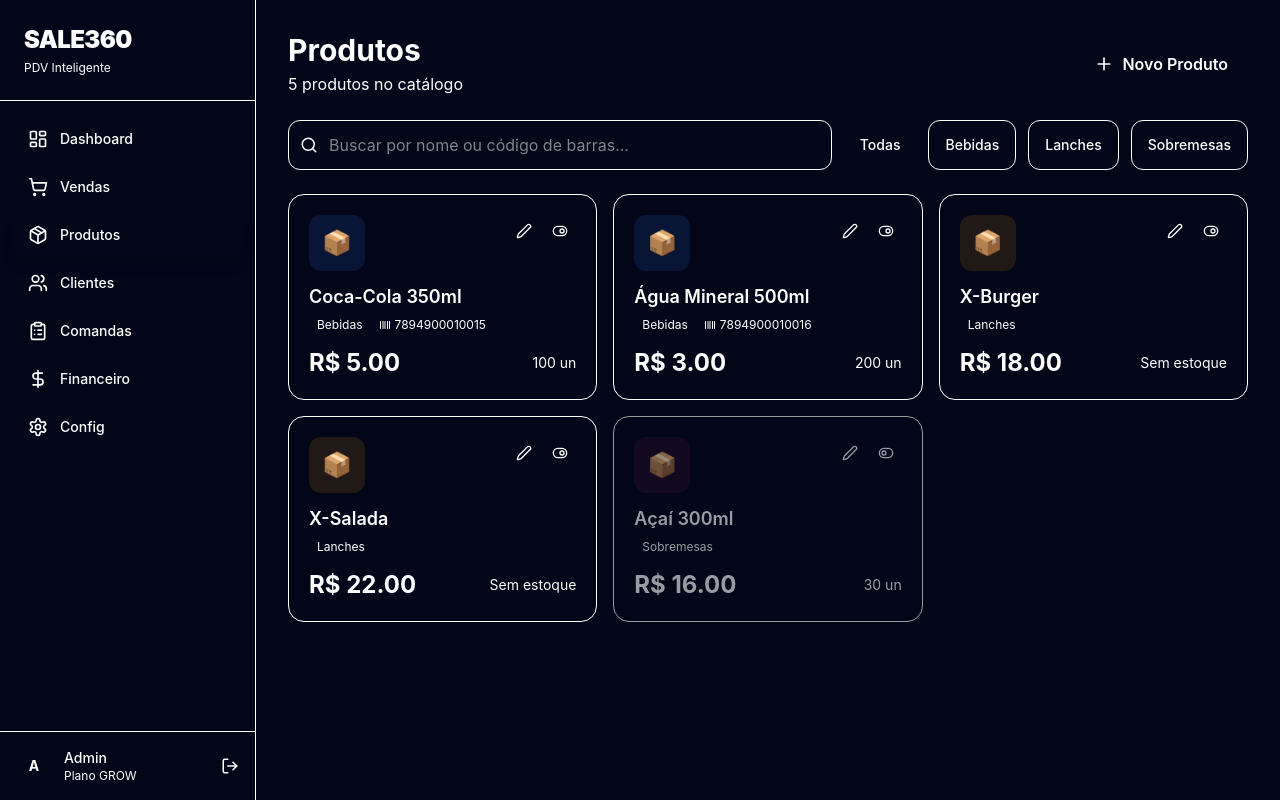
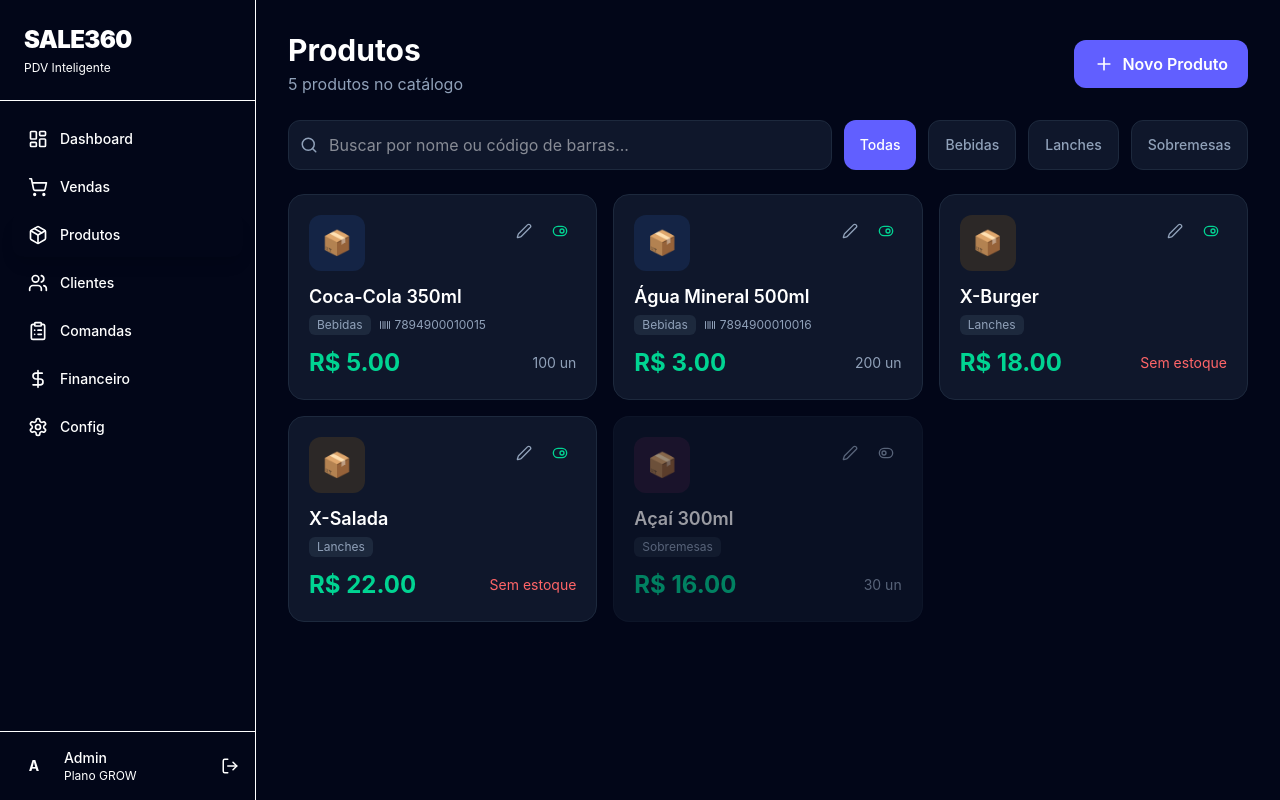
Before and after one commit to philipecordeiroprc-rgb/Sale360, a Next.js app in the folder apps/web/: page /products in a window 1280 px wide. Built offline with nearby package versions, Linux system fonts and the light colour scheme.

Commit message:
auto: update page.tsx

```diff
--- a/apps/web/src/app/products/page.tsx
+++ b/apps/web/src/app/products/page.tsx
@@ -27,9 +27,9 @@ export default function ProductsPage() {
       <div className="flex items-center justify-between">
         <div>
           <h2 className="text-3xl font-bold text-white">Produtos</h2>
-          <p className="text-dark-600 mt-1">{sampleProducts.length} produtos no catálogo</p>
+          <p className="text-slate-400 mt-1">{sampleProducts.length} produtos no catálogo</p>
         </div>
-        <button className="flex items-center gap-2 bg-accent hover:bg-accent-light text-white px-5 py-3 rounded-xl font-semibold transition-colors">
+        <button className="flex items-center gap-2 bg-indigo-500 hover:bg-indigo-400 text-white px-5 py-3 rounded-xl font-semibold transition-colors">
           <Plus size={20} />
           Novo Produto
         </button>
@@ -38,13 +38,13 @@ export default function ProductsPage() {
       {/* Filters */}
       <div className="flex gap-3 flex-wrap">
         <div className="flex-1 min-w-[200px] relative">
-          <Search size={18} className="absolute left-3 top-1/2 -translate-y-1/2 text-dark-600" />
+          <Search size={18} className="absolute left-3 top-1/2 -translate-y-1/2 text-slate-400" />
           <input
             type="text"
             placeholder="Buscar por nome ou código de barras..."
             value={search}
             onChange={(e) => setSearch(e.target.value)}
-            className="w-full bg-dark-800 border border-dark-700 rounded-xl pl-10 pr-4 py-3 text-white placeholder-dark-600 focus:outline-none focus:border-accent transition-colors"
+            className="w-full bg-slate-900 border border-slate-800 rounded-xl pl-10 pr-4 py-3 text-white placeholder-dark-600 focus:outline-none focus:border-indigo-500 transition-colors"
           />
         </div>
         {['all', 'Bebidas', 'Lanches', 'Sobremesas'].map((cat) => (
@@ -53,8 +53,8 @@ export default function ProductsPage() {
             onClick={() => setSelectedCategory(cat)}
             className={`px-4 py-3 rounded-xl text-sm font-medium transition-all ${
               selectedCategory === cat
-                ? 'bg-accent text-white'
-                : 'bg-dark-800 border border-dark-700 text-dark-600 hover:text-white'
+                ? 'bg-indigo-500 text-white'
+                : 'bg-slate-900 border border-slate-800 text-slate-400 hover:text-white'
             }`}
           >
             {cat === 'all' ? 'Todas' : cat}
@@ -67,8 +67,8 @@ export default function ProductsPage() {
         {filtered.map((product) => (
           <div
             key={product.id}
-            className={`bg-dark-800 border rounded-2xl p-5 transition-all hover:border-dark-600 ${
-              product.active ? 'border-dark-700' : 'border-dark-700/50 opacity-60'
+            className={`bg-slate-900 border rounded-2xl p-5 transition-all hover:border-slate-500 ${
+              product.active ? 'border-slate-800' : 'border-slate-800/50 opacity-60'
             }`}
           >
             <div className="flex items-start justify-between mb-3">
@@ -79,13 +79,13 @@ export default function ProductsPage() {
                 📦
               </div>
               <div className="flex gap-1">
-                <button className="p-2 hover:bg-dark-700 rounded-lg transition-colors">
-                  <Edit2 size={16} className="text-dark-600" />
+                <button className="p-2 hover:bg-slate-800 rounded-lg transition-colors">
+                  <Edit2 size={16} className="text-slate-400" />
                 </button>
-                <button className="p-2 hover:bg-dark-700 rounded-lg transition-colors">
+                <button className="p-2 hover:bg-slate-800 rounded-lg transition-colors">
                   {product.active
-                    ? <ToggleRight size={16} className="text-success" />
-                    : <ToggleLeft size={16} className="text-dark-600" />
+                    ? <ToggleRight size={16} className="text-emerald-400" />
+                    : <ToggleLeft size={16} className="text-slate-400" />
                   }
                 </button>
               </div>
@@ -94,9 +94,9 @@ export default function ProductsPage() {
             <h3 className="text-white font-semibold text-lg mb-1">{product.name}</h3>
 
             <div className="flex items-center gap-2 mb-3">
-              <span className="px-2 py-0.5 bg-dark-700 rounded-md text-xs text-dark-600">{product.category}</span>
+              <span className="px-2 py-0.5 bg-slate-800 rounded-md text-xs text-slate-400">{product.category}</span>
               {product.barcode && (
-                <span className="flex items-center gap-1 text-xs text-dark-600">
+                <span className="flex items-center gap-1 text-xs text-slate-400">
                   <Barcode size={12} />
                   {product.barcode}
                 </span>
@@ -104,10 +104,10 @@ export default function ProductsPage() {
             </div>
 
             <div className="flex items-center justify-between">
-              <span className="text-2xl font-bold text-success">
+              <span className="text-2xl font-bold text-emerald-400">
                 R$ {product.price.toFixed(2)}
               </span>
-              <span className={`text-sm ${product.stock > 10 ? 'text-dark-600' : product.stock > 0 ? 'text-warning' : 'text-danger'}`}>
+              <span className={`text-sm ${product.stock > 10 ? 'text-slate-400' : product.stock > 0 ? 'text-amber-400' : 'text-red-400'}`}>
                 {product.stock > 0 ? `${product.stock} un` : 'Sem estoque'}
               </span>
             </div>
```
